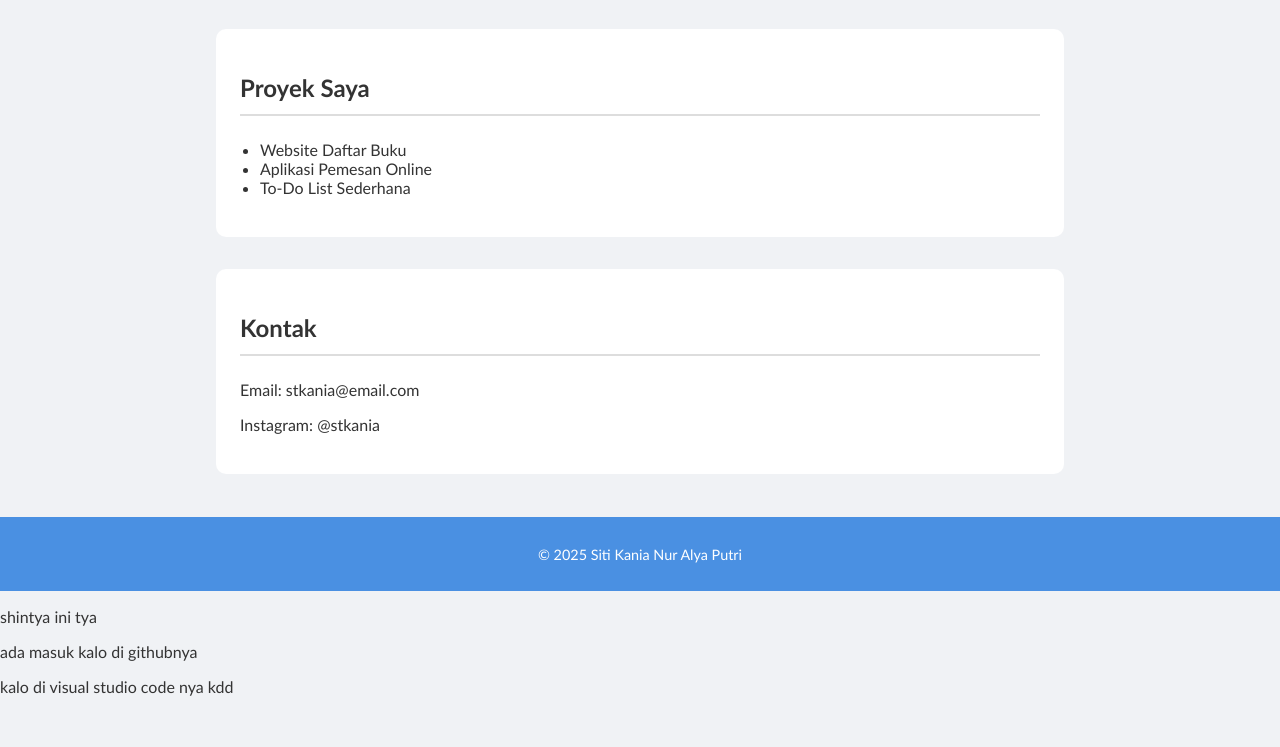
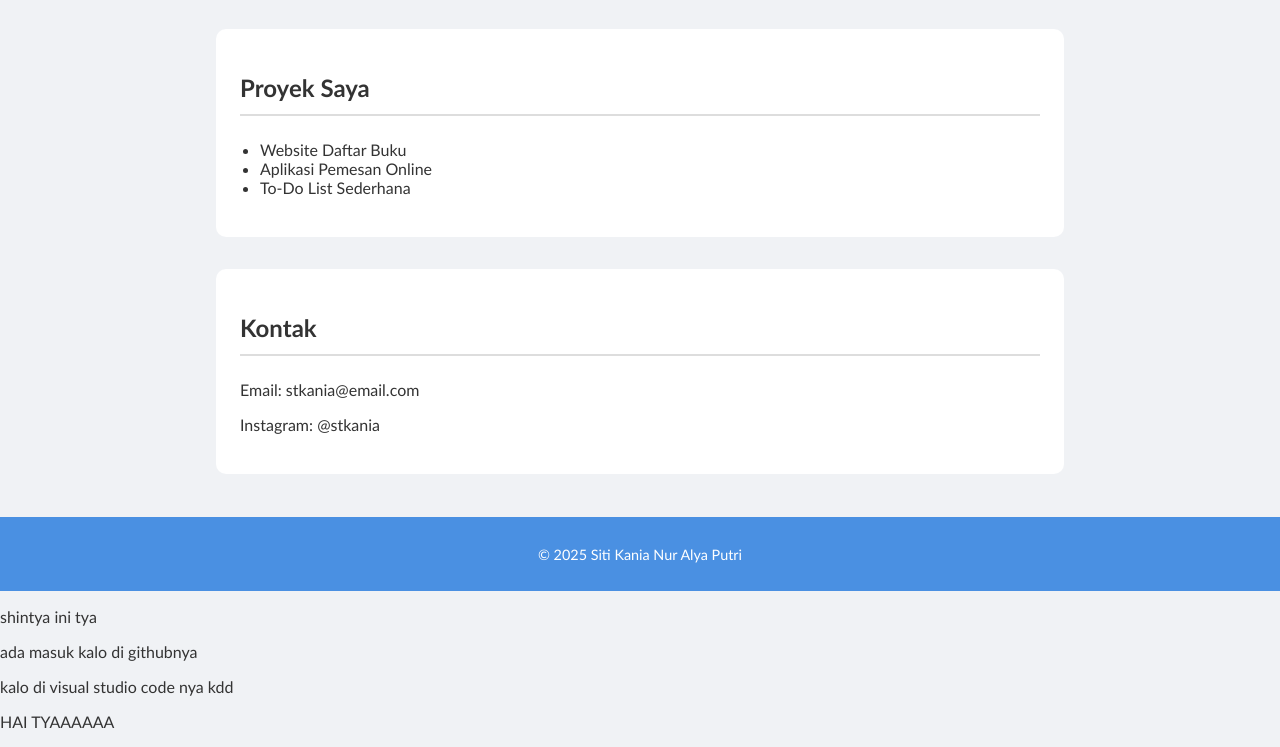
Before and after one commit to ShintyaDPM13/praktikum8.github.io, a plain HTML site: page index.html in a window 1280 px wide. Shown: the part 424-1171 px from the top of the page. Before the commit the page ends 1136 px from the top, so only its background shows below. Drawn offline with Linux system fonts and the light colour scheme.

Commit message:
Update index.html

```diff
--- a/index.html
+++ b/index.html
@@ -49,5 +49,7 @@
     <p>ada masuk kalo di githubnya</p>
     <p>kalo di visual studio code nya kdd</p>
 
+    <p>HAI TYAAAAAA</p>
+
 </body>
 </html>
```
